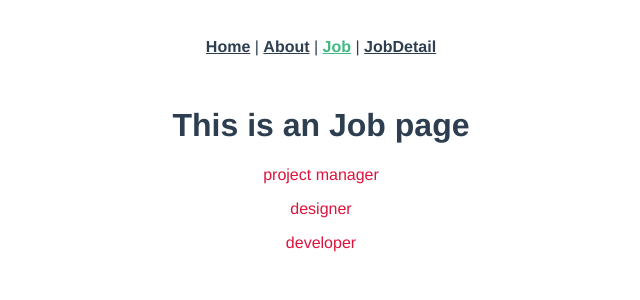
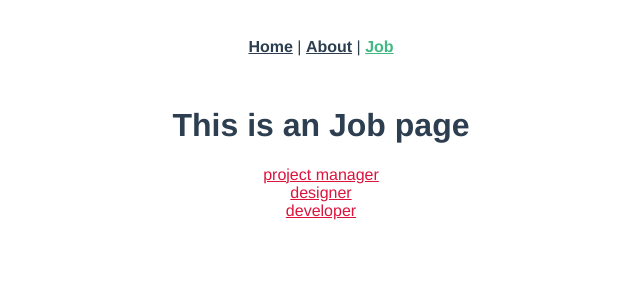
Before and after one commit to ChanHeinKyaw/Vue_JS, a Vue app in the folder Chapter_7/my_jobs_project/: page /jobs in a window 1280 px wide. Shown: the top 300 px of the page, without its empty margins (319-959 px from the left). Built offline with nearby package versions, Linux system fonts and the light colour scheme.

Commit message:
dynamic route and dynamic link with params

```diff
--- a/Chapter_7/my_jobs_project/src/App.vue
+++ b/Chapter_7/my_jobs_project/src/App.vue
@@ -2,8 +2,7 @@
   <nav>
     <router-link :to="{ name: 'home' }">Home</router-link> |
     <router-link :to="{ name: 'about' }">About</router-link> |
-    <router-link :to="{ name: 'jobs' }">Job</router-link> |
-    <router-link :to="{ name: 'jobdetail' }">JobDetail</router-link>
+    <router-link :to="{ name: 'jobs' }">Job</router-link>
   </nav>
   <router-view />
 </template>
--- a/Chapter_7/my_jobs_project/src/router/index.js
+++ b/Chapter_7/my_jobs_project/src/router/index.js
@@ -13,17 +13,18 @@ const routes = [
   {
     path: "/about",
     name: "about",
-    component: () => AboutView,
+    component: AboutView,
   },
   {
     path: "/jobs",
     name: "jobs",
-    component: () => JobView,
+    component: JobView,
   },
   {
-    path: "/jobdetail",
+    path: "/jobdetail/:id",
     name: "jobdetail",
-    component: () => JobDetail,
+    component: JobDetail,
+    props: true,
   },
 ];
 
--- a/Chapter_7/my_jobs_project/src/views/jobs/JobDetail.vue
+++ b/Chapter_7/my_jobs_project/src/views/jobs/JobDetail.vue
@@ -1,9 +1,18 @@
 <template>
-  <h1>This is and Job Detail Page</h1>
+  <h1>This is and Job Detail Page {{ id }}</h1>
+  {{ $route.params.id }}
 </template>
 
 <script>
-export default {};
+export default {
+  // data() {
+  //   return {
+  //     id: this.$route.params.id,
+  //   };
+  // },
+
+  props: ["id"],
+};
 </script>
 
 <style></style>
--- a/Chapter_7/my_jobs_project/src/views/jobs/JobView.vue
+++ b/Chapter_7/my_jobs_project/src/views/jobs/JobView.vue
@@ -1,7 +1,11 @@
 <template>
   <h1>This is an Job page</h1>
   <div v-for="job in jobs" :key="job.id">
-    <p class="jobs">{{ job.title }}</p>
+    <router-link
+      class="jobs"
+      :to="{ name: 'jobdetail', params: { id: job.id } }"
+      >{{ job.title }}</router-link
+    >
   </div>
 </template>
 
```
Also changed, not shown: Chapter_7/my_jobs_project/myNote.txt.
